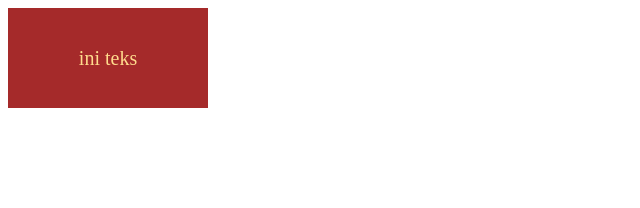
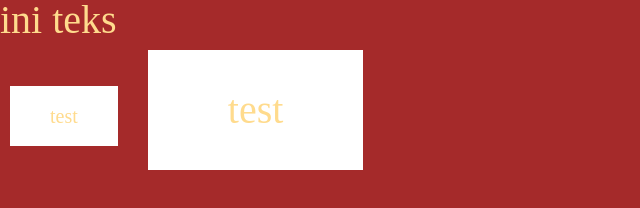
Before and after one commit to ajoKinali03/latihan-css-sintaks, a plain HTML site: page index.html in a window 1280 px wide. Shown: the whole page, without its empty margins (0-640 px from the left). Drawn offline with Linux system fonts and the light colour scheme.

Commit message:
latihan css unit atau satuan css

```diff
--- a/index.html
+++ b/index.html
@@ -13,6 +13,12 @@
 
   <div class="kotak">
     <p>ini teks</p>
+    <div class="kotak-child1">
+      <p>test</p>
+    </div>
+    <div class="kotak-child2">
+      <p>test</p>
+    </div>
   </div>
 
   <script src="main.js"></script>
--- a/style.css
+++ b/style.css
@@ -8,10 +8,76 @@
 .kotak{
 	background-color: brown;
 	color: rgb(255, 219, 141);
-	width: 200px;
-	height: 100px;
-	display: flex;
-	justify-content: center;
-	align-items: center;
+	width: 100vw;
+	height: 100vh;
+	font-size: 2rem;
+}
+
+.kotak>div{
+	background-color: white;
+	font-size: 10px;
+	margin: 10px;
+	display: inline-block;
+	font-size: 1rem;
+	padding: 1em 2em;
+}
+
+.kotak>.kotak-child1{
+	font-size: .5em;
+}
+.kotak>.kotak-child2{
 	font-size: 1em;
 }
+
+
+
+
+
+
+
+
+
+
+html, body, div, span, applet, object, iframe,
+h1, h2, h3, h4, h5, h6, p, blockquote, pre,
+a, abbr, acronym, address, big, cite, code,
+del, dfn, em, img, ins, kbd, q, s, samp,
+small, strike, strong, sub, sup, tt, var,
+b, u, i, center,
+dl, dt, dd, ol, ul, li,
+fieldset, form, label, legend,
+table, caption, tbody, tfoot, thead, tr, th, td,
+article, aside, canvas, details, embed,
+figure, figcaption, footer, header, hgroup,
+menu, nav, output, ruby, section, summary,
+time, mark, audio, video {
+	margin: 0;
+	padding: 0;
+	border: 0;
+	font-size: 100%;
+	font: inherit;
+	vertical-align: baseline;
+}
+/* HTML5 display-role reset for older browsers */
+article, aside, details, figcaption, figure,
+footer, header, hgroup, menu, nav, section {
+	display: block;
+}
+body {
+	line-height: 1;
+}
+ol, ul {
+	list-style: none;
+}
+blockquote, q {
+	quotes: none;
+}
+blockquote:before, blockquote:after,
+q:before, q:after {
+	content: '';
+	content: none;
+}
+table {
+	border-collapse: collapse;
+	border-spacing: 0;
+}
```
Also changed, not shown: my-diary.txt.
